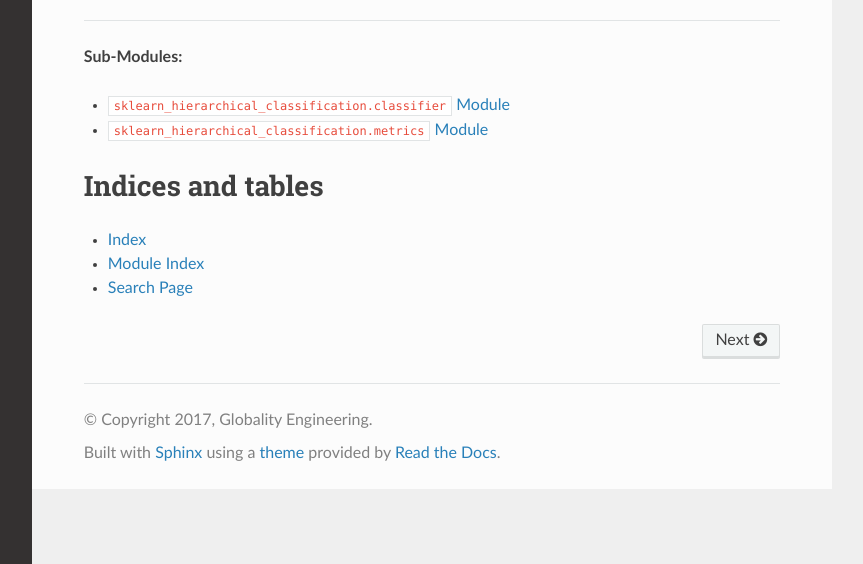
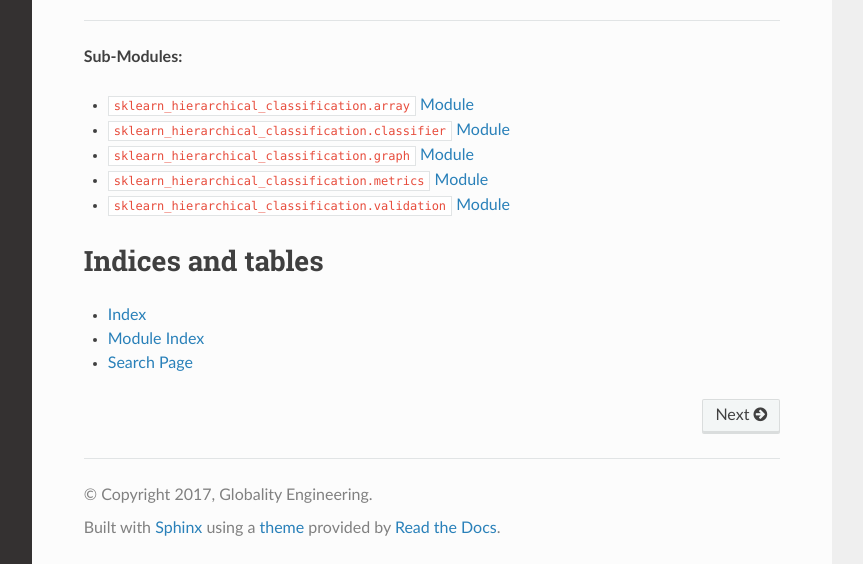
Before and after one commit to globality-corp/sklearn-hierarchical-classification, a Sphinx documentation site: the page built from docs/source/index.rst, in a window 1280 px wide and 1400 px high, cut to the strip 836-1400 px from the top of the window. Shown: the whole strip, without its empty margins (268-1131 px from the left). Built offline with Sphinx 7.4.7 and the Read the Docs theme 2.0.0, drawn with Linux system fonts in a browser that asks for light colours; some of the changed text lies outside the part shown.

Commit message:
add more modules doc to sphinx

```diff
--- a/docs/source/index.rst
+++ b/docs/source/index.rst
@@ -32,8 +32,11 @@ This package leverages standardized conventions and naming that was introduced b
 
 .. toctree::
 
+   sklearn_hierarchical.array
    sklearn_hierarchical.classifier
+   sklearn_hierarchical.graph
    sklearn_hierarchical.metrics
+   sklearn_hierarchical.validation
 
 
 Indices and tables
--- /dev/null
+++ b/docs/source/sklearn_hierarchical.array.rst
@@ -0,0 +1,5 @@
+``sklearn_hierarchical_classification.array`` Module
+======================================================
+
+.. automodule:: sklearn_hierarchical_classification.array
+   :members:
--- /dev/null
+++ b/docs/source/sklearn_hierarchical.graph.rst
@@ -0,0 +1,5 @@
+``sklearn_hierarchical_classification.graph`` Module
+======================================================
+
+.. automodule:: sklearn_hierarchical_classification.graph
+   :members:
--- /dev/null
+++ b/docs/source/sklearn_hierarchical.validation.rst
@@ -0,0 +1,5 @@
+``sklearn_hierarchical_classification.validation`` Module
+======================================================
+
+.. automodule:: sklearn_hierarchical_classification.validation
+   :members:
```
